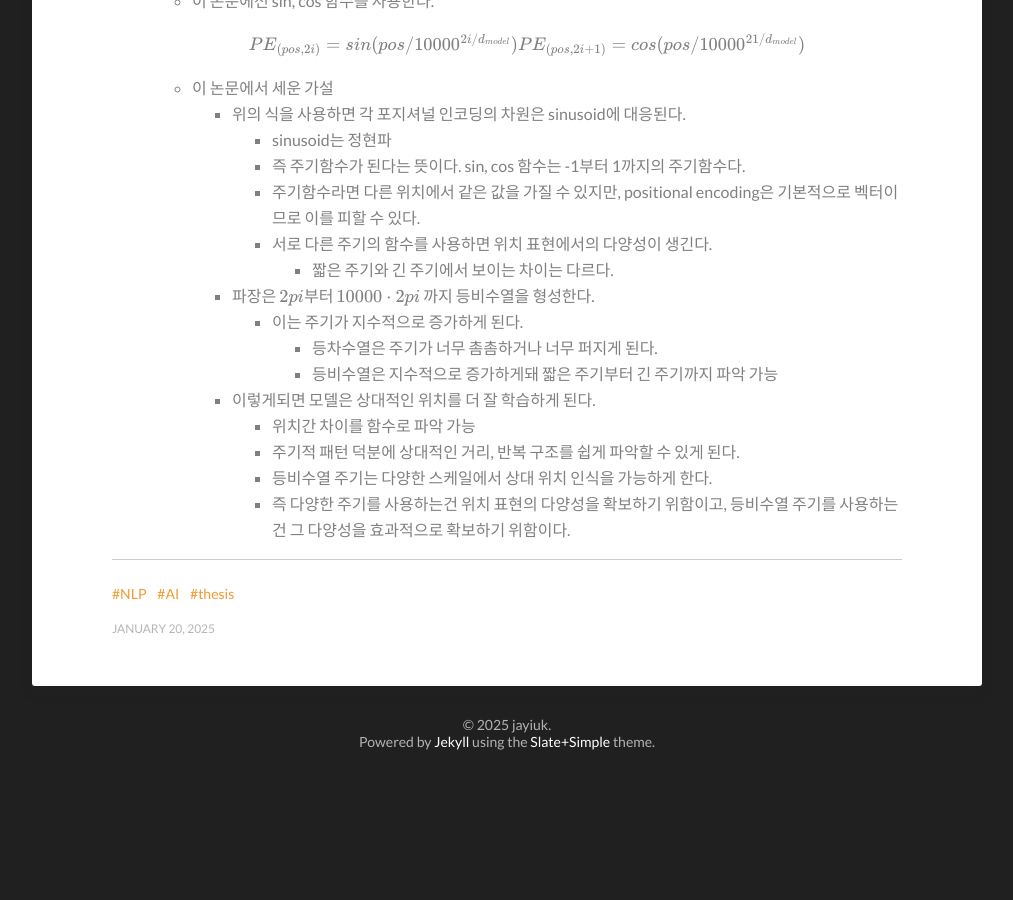
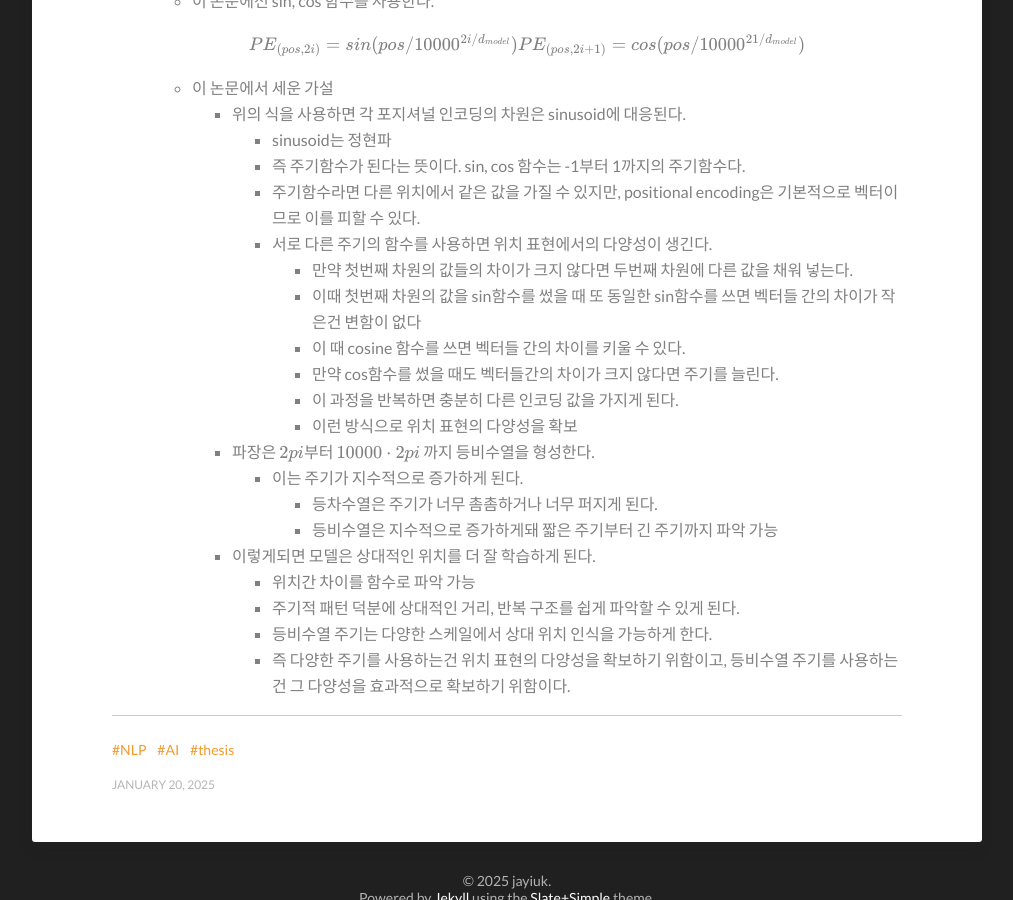
Before and after one commit to jayiuk/jayiuk.github.io, a Jekyll site: the page built from _posts/2025-01-20-transformer-review.md, in a window 1280 px wide and 900 px high, scrolled down 4403 px. Shown: the whole window, without its empty margins (133-1146 px from the left). Built offline with Jekyll 4.4.1, drawn with Linux system fonts in a browser that asks for light colours; formulas are drawn with MathJax 3; comment, search, counter and statistics services are not loaded; before the commit the page ends 5181 px from its top, so only the background shows below that.

Commit message:
positional encoding

```diff
--- a/_posts/2025-01-20-transformer-review.md
+++ b/_posts/2025-01-20-transformer-review.md
@@ -154,7 +154,12 @@ $$W_1 \in R^{d_{model} \times d_{ff}} ,\ W_2 \in R^{d_{ff} \times d_{model}}$$
             - 즉 주기함수가 된다는 뜻이다. sin, cos 함수는 -1부터 1까지의 주기함수다.
             - 주기함수라면 다른 위치에서 같은 값을 가질 수 있지만, positional encoding은 기본적으로 벡터이므로 이를 피할 수 있다.
             - 서로 다른 주기의 함수를 사용하면 위치 표현에서의 다양성이 생긴다.
-                - 짧은 주기와 긴 주기에서 보이는 차이는 다르다.
+                - 만약 첫번째 차원의 값들의 차이가 크지 않다면 두번째 차원에 다른 값을 채워 넣는다.
+                - 이때 첫번째 차원의 값을 sin함수를 썼을 때 또 동일한 sin함수를 쓰면 벡터들 간의 차이가 작은건 변함이 없다
+                - 이 때 cosine 함수를 쓰면 벡터들 간의 차이를 키울 수 있다.
+                - 만약 cos함수를 썼을 때도 벡터들간의 차이가 크지 않다면 주기를 늘린다.
+                - 이 과정을 반복하면 충분히 다른 인코딩 값을 가지게 된다.
+                - 이런 방식으로 위치 표현의 다양성을 확보
         - 파장은 $$2pi$$부터 $$10000 \cdot 2pi$$ 까지 등비수열을 형성한다.
             - 이는 주기가 지수적으로 증가하게 된다.
                 - 등차수열은 주기가 너무 촘촘하거나 너무 퍼지게 된다.
```
